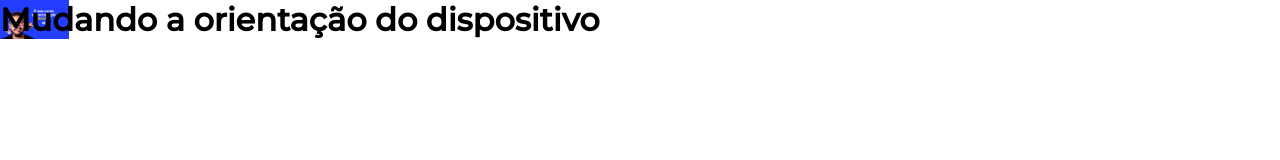
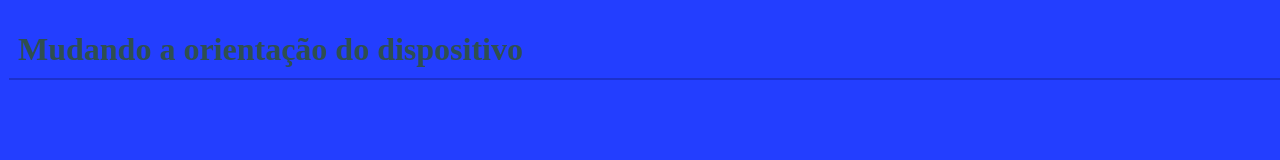
Before and after one commit to DaviBT/HTML5-CSS3-exercises, a plain HTML site: page exs/ex029/mq003/pag001.html in a window 1280 px wide. Drawn offline with Linux system fonts and the light colour scheme.

```diff
--- /dev/null
+++ b/exs/ex029/mq003/estilos/paisagem.css
@@ -0,0 +1,10 @@
+@charset "UTF-8";
+
+/*Estilo para paisagem(horizontal) - landscape*/
+
+body {
+    background-image: url(../../imagens/cev-landscape.jpg);
+    background-size: contain;
+    background-repeat: no-repeat;
+    background-position:left bottom;
+    }
--- /dev/null
+++ b/exs/ex029/mq003/estilos/retrato.css
@@ -0,0 +1,10 @@
+@charset "UTF-8";
+
+/*Estilo retrato(vertical) = portrait*/
+
+body {
+    background-image:url(../../imagens/cev-portrait.jpg);
+    background-size: contain;
+    background-repeat: no-repeat;
+    background-position:center bottom;
+}
--- a/exs/ex029/mq003/estilos/style.css
+++ b/exs/ex029/mq003/estilos/style.css
@@ -1,26 +1,22 @@
+@charset "UTF-8";
 @import url('https://fonts.googleapis.com/css2?family=Montserrat:wght@500&display=swap');
-        *{
+
+/*Estilos gerais*/
+
+*margin{
     padding:0px;
     margin:0px;
     font-family:'Montserrat', sans-serif;
 }
 
-        /*Declaração paisagem*/
-        @media screen and (orientation: landscape){
-            body{
-                background-image: url(../../imagens/cev-landscape.jpg);
-                background-size: contain;
-                background-repeat: no-repeat;
-                background-position:left bottom;
-            }
+html, body {
+    width:100vw;
+    height:100vh;
+    background-color: #233eff;
 }
 
-        /*Declaração retrato*/
-        @media screen and (orientation: portrait){
-            body{
-                background-image:url(../../imagens/cev-portrait.jpg);
-                background-size: contain;
-                background-repeat: no-repeat;
-                background-position:center bottom;
+h1 {
+    color:darkslategray;
+    box-shadow: 1px 2px 0px rgba(0, 0, 0, 0.204);
+    padding:10px;
 }
-        }
```
Also changed, not shown: exs/ex029/mq004/imagens/back-pc.jpg (added), exs/ex029/mq004/imagens/back-phone.jpg (added), exs/ex029/mq004/imagens/back-print.jpg (added), exs/ex029/mq004/imagens/back-tablet.jpg (added), exs/ex029/mq004/imagens/back-tv.jpg (added), exs/ex029/mq004/imagens/icon-pc.png (added), exs/ex029/mq004/imagens/icon-phone.png (added), exs/ex029/mq004/imagens/icon-print.png (added), exs/ex029/mq004/imagens/icon-tablet.png (added), exs/ex029/mq004/imagens/icon-tv.png (added). Lines whose indentation alone changed are shown as unchanged.
